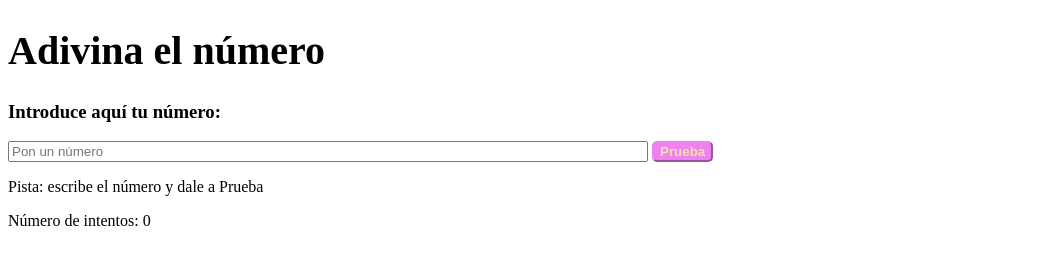
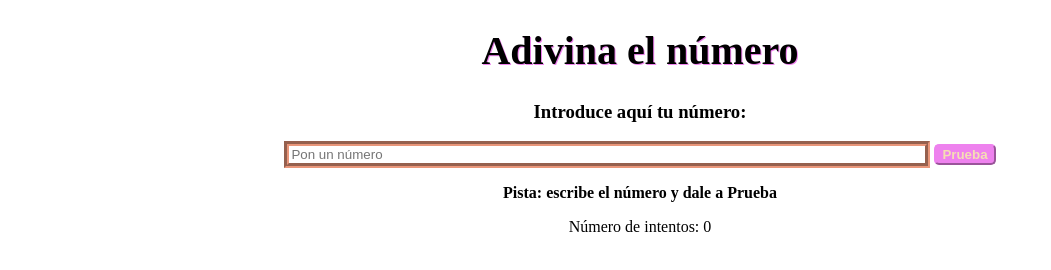
Before and after one commit to maragil/guess-the-number, a plain HTML site: page index.html in a window 1280 px wide. Shown: the whole page, without its empty margins (0-1051 px from the left). Drawn offline with Linux system fonts and the light colour scheme.

Commit message:
Add some CSS changes

```diff
--- a/css/main.css
+++ b/css/main.css
@@ -1,5 +1,10 @@
+.body{
+    text-align: center;
+}
+
 .title{
     font-size: 40px;
+        text-shadow: 1px 1px violet;
 }
 
 .button{
@@ -12,4 +17,11 @@
 
 .input{
     width: 50%;
+    border-color: darksalmon;
+    border-width: 5px;
+    border-style: groove;
 }
+
+.js__msj{
+    font-weight: 600;
+}
--- a/index.html
+++ b/index.html
@@ -7,7 +7,7 @@
     <link rel="stylesheet" href="./css/main.css">
     <title>M-2. Prueba intermedia</title>
 </head>
-<body>
+<body class="body">
     <h1 class="title">Adivina el número</h1>
     <h3>Introduce aquí tu número:</h3>
 
```
